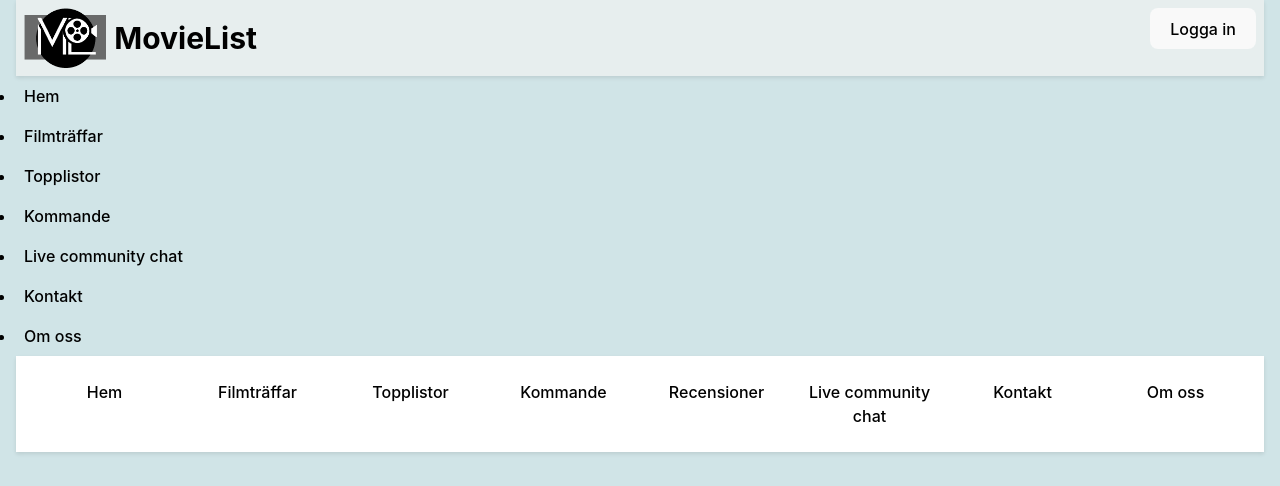
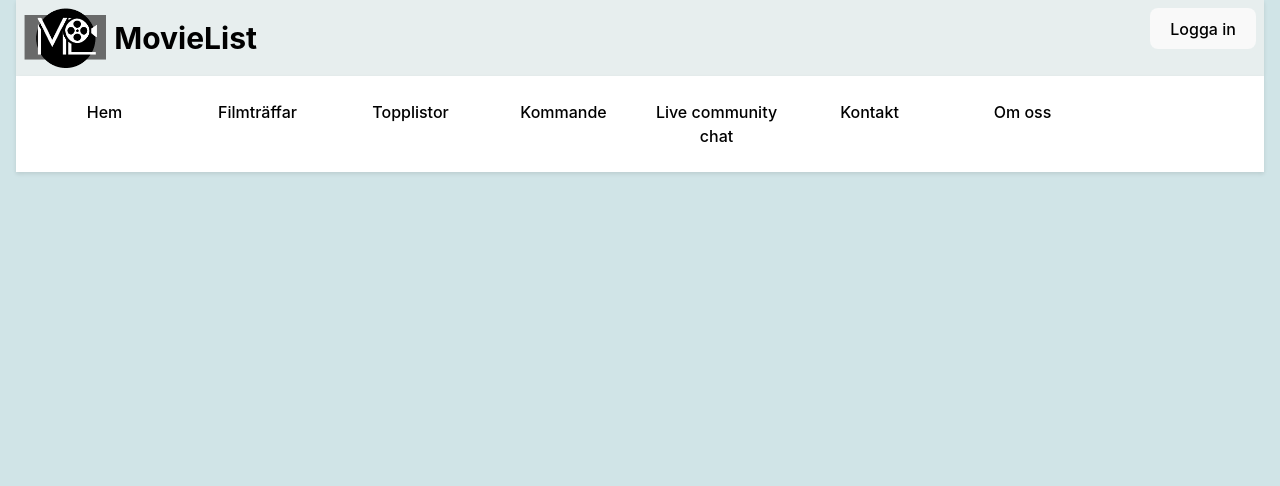
Before and after one commit to jonasohrn87/MovieList, a React (Vite) app in the folder movielist-react/: page / in a window 1280 px wide. Shown: the top 486 px of the page. Built offline with nearby package versions, Linux system fonts and the light colour scheme; no server answers.

Commit message:
fixed a problem with code that wasnt supposed to get pushed was uploaded anyway.

```diff
--- a/movielist-react/src/App.jsx
+++ b/movielist-react/src/App.jsx
@@ -64,100 +64,6 @@ function App() {
             </div>
             <MovieHeader />
             </header>
-
-          <nav className="menu-container">
-            <ul className="menu-list">
-              <li>
-                <NavLink
-                  to="/home"
-                  className={({ isActive }) =>
-                    isActive ? "nav-link active" : "nav-link"
-                  }
-                  end
-                >
-                  Hem
-                </NavLink>
-              </li>
-              <li>
-                <NavLink
-                  to="/filmtraffar"
-                  className={({ isActive }) =>
-                    isActive ? "nav-link active" : "nav-link"
-                  }
-                  end
-                >
-                  Filmträffar
-                </NavLink>
-              </li>
-              <li>
-                <NavLink
-                  to="/topplistor"
-                  className={({ isActive }) =>
-                    isActive ? "nav-link active" : "nav-link"
-                  }
-                  end
-                >
-                  Topplistor
-                </NavLink>
-              </li>
-              <li>
-                <NavLink
-                  to="/kommande"
-                  className={({ isActive }) =>
-                    isActive ? "nav-link active" : "nav-link"
-                  }
-                  end
-                >
-                  Kommande
-                </NavLink>
-              </li>
-              {/* <li>
-                <NavLink
-                  to="/recensioner"
-                  className={({ isActive }) =>
-                    isActive ? "nav-link active" : "nav-link"
-                  }
-                  end
-                >
-                  Recensioner
-                </NavLink>
-              </li> */}
-              <li>
-                <NavLink
-                  to="/livecommunitychat"
-                  className={({ isActive }) =>
-                    isActive ? "nav-link active" : "nav-link"
-                  }
-                  end
-                >
-                  Live community chat
-                </NavLink>
-              </li>
-              <li>
-                <NavLink
-                  to="/kontakt"
-                  className={({ isActive }) =>
-                    isActive ? "nav-link active" : "nav-link"
-                  }
-                  end
-                >
-                  Kontakt
-                </NavLink>
-              </li>
-              <li>
-                <NavLink
-                  to="/omoss"
-                  className={({ isActive }) =>
-                    isActive ? "nav-link active" : "nav-link"
-                  }
-                  end
-                >
-                  Om oss
-                </NavLink>
-              </li>
-            </ul>
-          </nav>
-
             <DesktopNavigation />
             <MobileNavigation />
 
--- a/movielist-react/src/components/DesktopNavigation.jsx
+++ b/movielist-react/src/components/DesktopNavigation.jsx
@@ -50,7 +50,7 @@ return (
                   Kommande
                 </NavLink>
               </li>
-              <li>
+              {/* <li>
                 <NavLink
                   to="/recensioner"
                   className={({ isActive }) =>
@@ -60,7 +60,7 @@ return (
                 >
                   Recensioner
                 </NavLink>
-              </li>
+              </li> */}
               <li>
                 <NavLink
                   to="/livecommunitychat"
--- a/movielist-react/src/components/MobileNavigation.jsx
+++ b/movielist-react/src/components/MobileNavigation.jsx
@@ -54,7 +54,7 @@ return (
                   Kommande
                 </NavLink>
               </li>
-              <li>
+              {/* <li>
                 <NavLink
                   to="/recensioner"
                   className={({ isActive }) =>
@@ -64,7 +64,7 @@ return (
                 >
                   Recensioner
                 </NavLink>
-              </li>
+              </li> */}
               <li>
                 <NavLink
                   to="/livecommunitychat"
```
